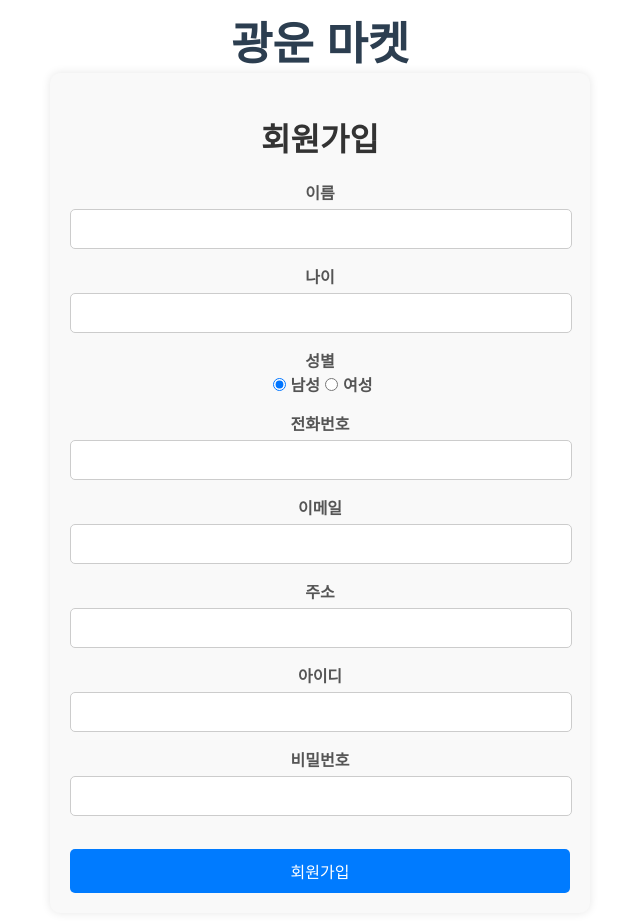
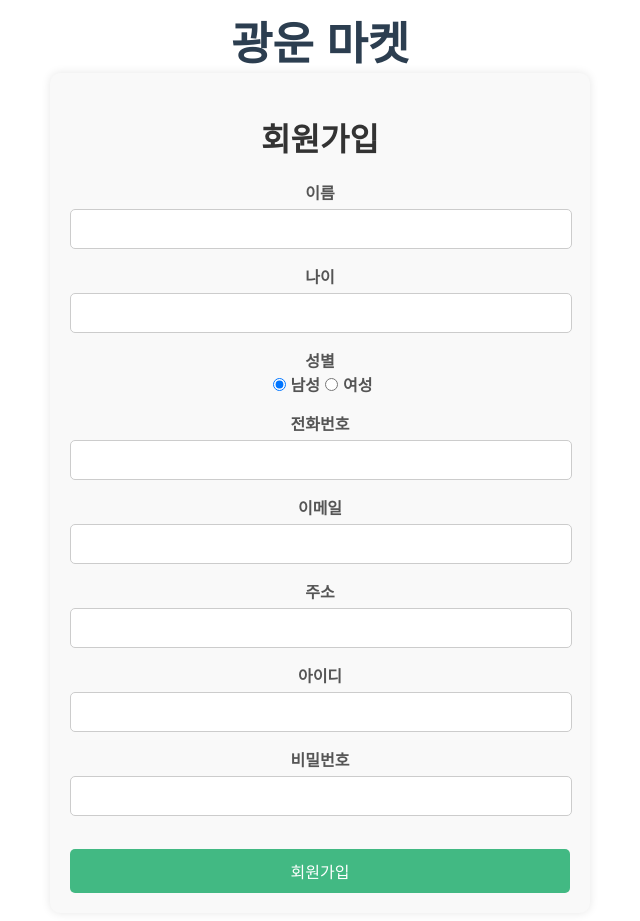
Before and after one commit to codml/DB_team3, a Vue app in the folder frontend/: page /signup in a window 1280 px wide. Shown: the whole page, without its empty margins (320-960 px from the left). Built offline with nearby package versions, Linux system fonts and the light colour scheme.

Commit message:
11-16 change button color

```diff
--- a/frontend/src/pages/signup/SignUPPage.vue
+++ b/frontend/src/pages/signup/SignUPPage.vue
@@ -124,7 +124,7 @@ export default {
   button {
     width: 100%;
     padding: 10px;
-    background-color: #007BFF;
+    background-color: #42b983;
     color: white;
     border: none;
     border-radius: 5px;
@@ -133,6 +133,6 @@ export default {
   }
 
   button:hover {
-    background-color: #0056b3;
+    background-color: #369a6e;
   }
 </style>
```
